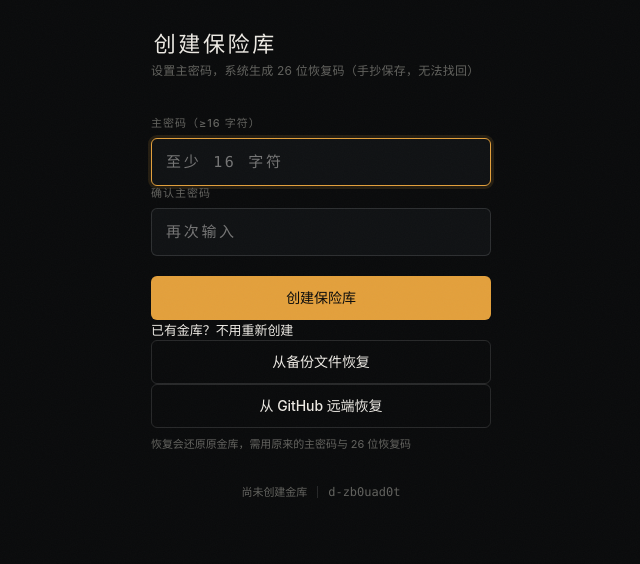
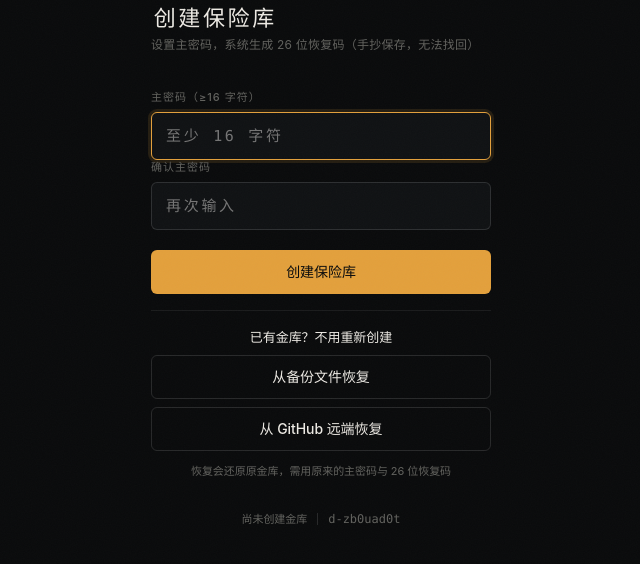
Before and after one commit to InjokerN/vault-app, a plain HTML site: page index.html in a window 1280 px wide. Shown: the part 224-788 px from the top of the page, without its empty margins (319-959 px from the left). Drawn offline with Linux system fonts and the light colour scheme.

Commit message:
feat: 解锁页恢复入口 FR-SET2b + 恢复计数修正 + sw v23

```diff
--- a/styles.css
+++ b/styles.css
@@ -544,6 +544,9 @@ kbd{
 .hint{font-size:11px; color:var(--text-3); margin-top:6px; min-height:14px}
 .checkline{display:flex; align-items:center; gap:7px; margin-top:8px; font-size:12px; color:var(--text-2); cursor:pointer}
 .checkline input{accent-color:var(--accent); width:14px; height:14px; margin:0}
+.lock-restore{margin-top:16px; padding-top:16px; border-top:1px solid var(--line); text-align:center}
+.lock-restore .btn{margin-top:8px}
+.lock-restore .hint{margin-top:10px}
 .picker{display:flex; flex-direction:column; gap:2px; max-height:260px; overflow-y:auto; margin:0 -8px}
 .picker-item{
   display:flex; align-items:center; gap:10px;
```
